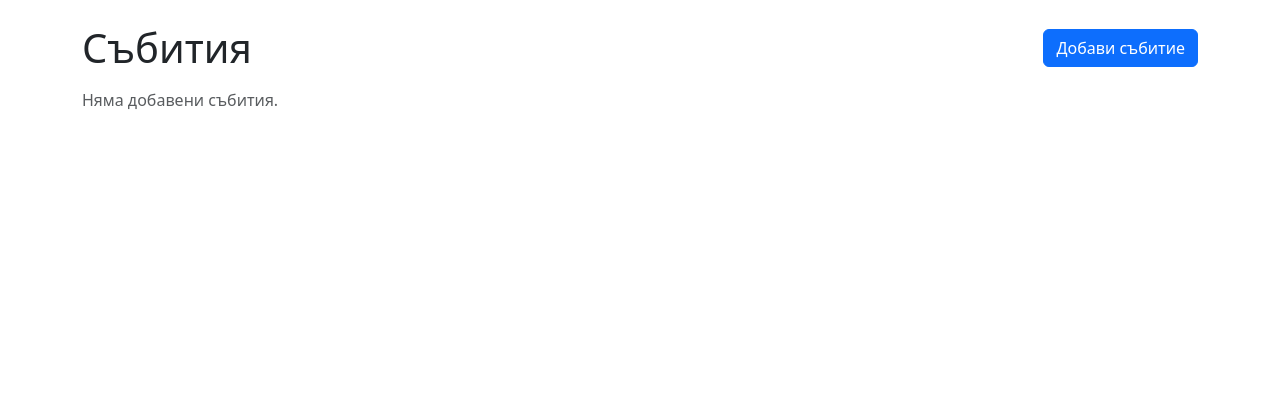
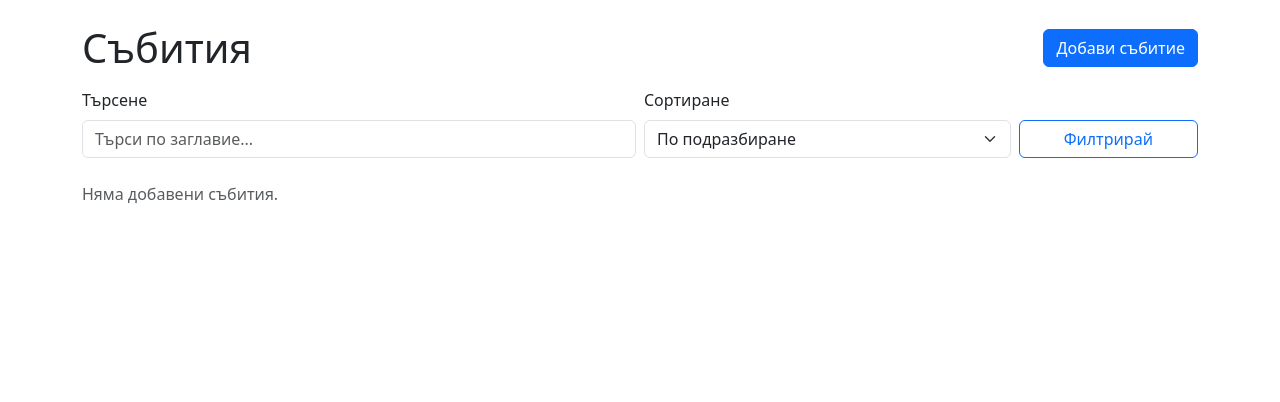
Before and after one commit to MartinBuilds/Django_Basics_Regular_Exam_martinkolew, a Django app: page /events/ in a window 1280 px wide. Shown: the part 56-458 px from the top of the page. Run offline with Django 5.2, Linux system fonts and the light colour scheme; data that the repository does not hold is empty.

Commit message:
Add event delete confirmation and list filters

```diff
--- a/events/forms.py
+++ b/events/forms.py
@@ -124,3 +124,32 @@ class EventForm(forms.ModelForm):
             self.add_error('performers', 'Моля, избери поне един изпълнител.')
 
         return cleaned_data
+
+
+class EventFilterForm(forms.Form):
+    q = forms.CharField(
+        required=False,
+        label='Търсене',
+        widget=forms.TextInput(
+            attrs={
+                'class': 'form-control',
+                'placeholder': 'Търси по заглавие...',
+            }
+        ),
+    )
+    sort = forms.ChoiceField(
+        required=False,
+        label='Сортиране',
+        choices=(
+            ('', 'По подразбиране'),
+            ('date_asc', 'Най-ранни първо'),
+            ('date_desc', 'Най-късни първо'),
+            ('title', 'Заглавие А-Я'),
+            ('title_desc', 'Заглавие Я-А'),
+        ),
+        widget=forms.Select(
+            attrs={
+                'class': 'form-select',
+            }
+        ),
+    )
--- a/events/urls.py
+++ b/events/urls.py
@@ -9,4 +9,5 @@ urlpatterns = [
     path('events/create/', views.event_create, name='event-create'),
     path('events/<int:pk>/', views.event_details, name='event-details'),
     path('events/<int:pk>/edit/', views.event_edit, name='event-edit'),
+    path('events/<int:pk>/delete/', views.event_delete, name='event-delete'),
 ]
--- a/events/views.py
+++ b/events/views.py
@@ -3,8 +3,16 @@ from django.shortcuts import get_object_or_404, redirect, render
 from performers.models import Performer
 from venues.models import Venue
 
-from .forms import EventForm
+from .forms import EventFilterForm, EventForm
 from .models import Event
+
+
+SORT_OPTIONS = {
+    'date_asc': 'start_datetime',
+    'date_desc': '-start_datetime',
+    'title': 'title',
+    'title_desc': '-title',
+}
 
 
 def home(request):
@@ -21,8 +29,21 @@ def about(request):
 
 def event_list(request):
     events = Event.objects.all()
+    filter_form = EventFilterForm(request.GET or None)
+
+    if filter_form.is_valid():
+        q = filter_form.cleaned_data.get('q')
+        sort = filter_form.cleaned_data.get('sort')
+
+        if q:
+            events = events.filter(title__icontains=q)
+
+        if sort in SORT_OPTIONS:
+            events = events.order_by(SORT_OPTIONS[sort])
+
     context = {
         'events': events,
+        'filter_form': filter_form,
     }
     return render(request, 'events/event_list.html', context)
 
@@ -65,3 +86,16 @@ def event_edit(request, pk):
         'has_performers': Performer.objects.exists(),
     }
     return render(request, 'events/event_form.html', context)
+
+
+def event_delete(request, pk):
+    event = get_object_or_404(Event, pk=pk)
+
+    if request.method == 'POST':
+        event.delete()
+        return redirect('event-list')
+
+    context = {
+        'event': event,
+    }
+    return render(request, 'events/event_delete.html', context)
--- a/templates/events/event_details.html
+++ b/templates/events/event_details.html
@@ -37,5 +37,6 @@
 </ul>
 
 <a href="{% url 'event-edit' event.pk %}" class="btn btn-primary">Редактирай</a>
+<a href="{% url 'event-delete' event.pk %}" class="btn btn-danger">Изтрий</a>
 <a href="{% url 'event-list' %}" class="btn btn-outline-secondary">Назад към събитията</a>
 {% endblock %}
--- a/templates/events/event_list.html
+++ b/templates/events/event_list.html
@@ -7,6 +7,20 @@
     <h1 class="mb-0">Събития</h1>
     <a href="{% url 'event-create' %}" class="btn btn-primary">Добави събитие</a>
 </div>
+
+<form method="get" class="row g-2 mb-4">
+    <div class="col-md-6">
+        <label for="{{ filter_form.q.id_for_label }}" class="form-label">{{ filter_form.q.label }}</label>
+        {{ filter_form.q }}
+    </div>
+    <div class="col-md-4">
+        <label for="{{ filter_form.sort.id_for_label }}" class="form-label">{{ filter_form.sort.label }}</label>
+        {{ filter_form.sort }}
+    </div>
+    <div class="col-md-2 d-flex align-items-end">
+        <button type="submit" class="btn btn-outline-primary w-100">Филтрирай</button>
+    </div>
+</form>
 
 {% if events %}
     <ul class="list-group">
```
Also changed, not shown: templates/events/event_delete.html (added, +21 -0 lines).
